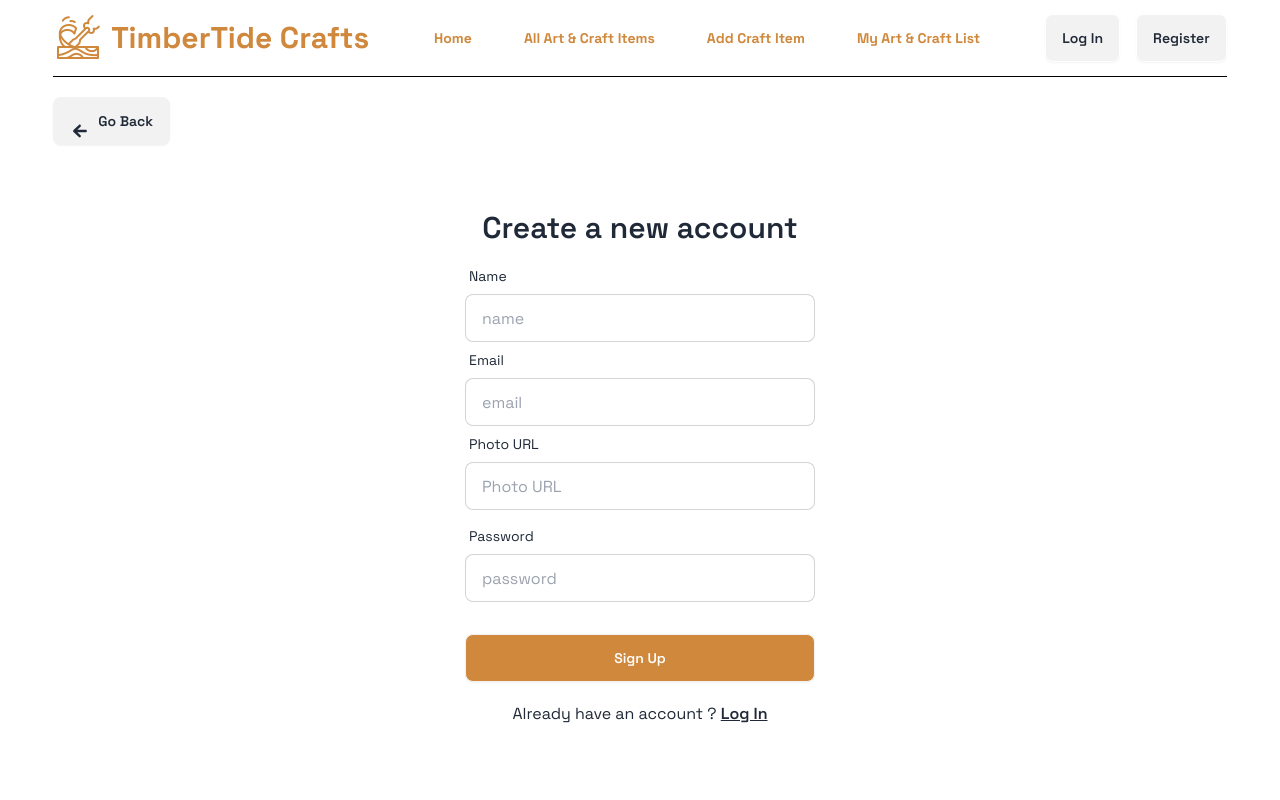
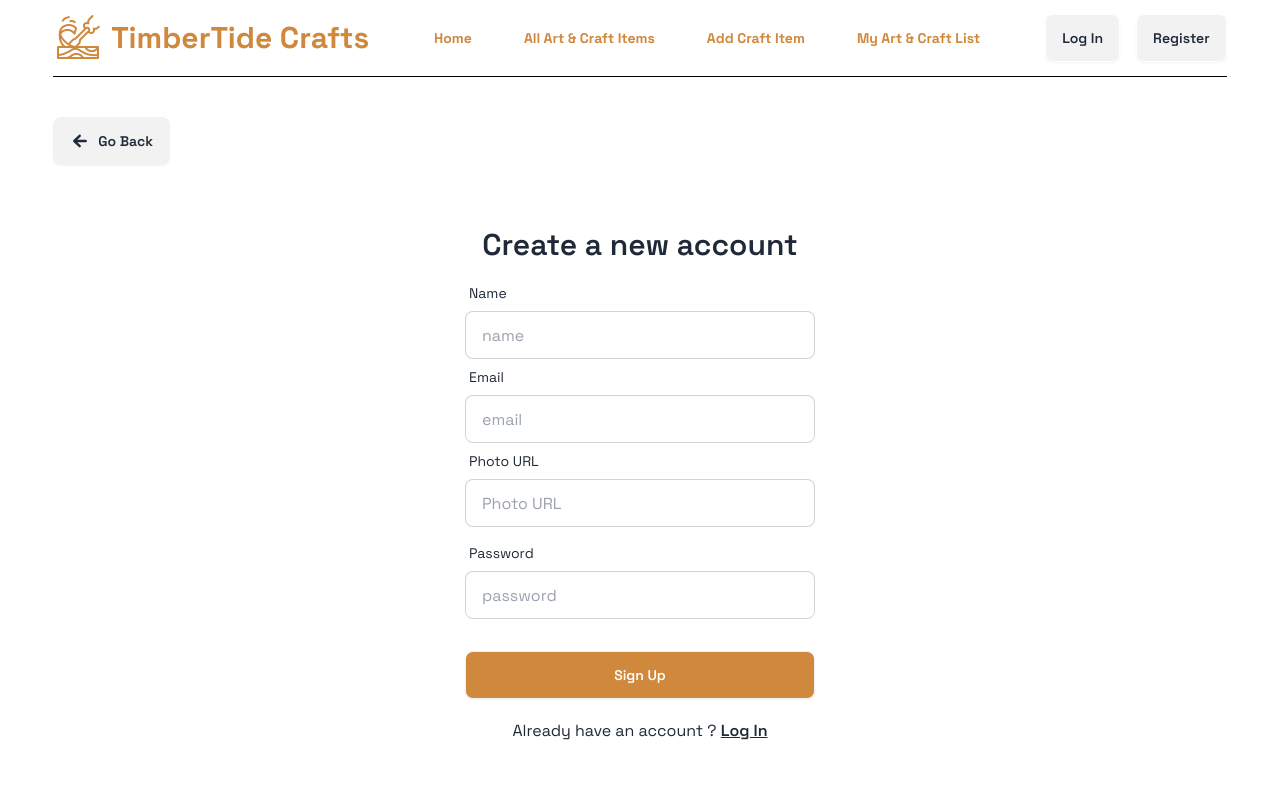
Before and after one commit to Shahriar-Samir/TimberTide-Crafts-Client, a React (Vite) app: page /signup in a window 1280 px wide. Shown: the top 800 px of the page. Built offline with nearby package versions, Linux system fonts and the light colour scheme; no server answers.

Commit message:
modified some buttons

```diff
--- a/src/components/login.jsx
+++ b/src/components/login.jsx
@@ -75,7 +75,7 @@ const Login = () => {
                 </HelmetProvider>
         <ToastContainer />
         <div className='w-11/12 mt-5 mx-auto max-w-[1200px]'>
-                <button className='btn' onClick={()=>  navigate(-1)}><IoMdArrowRoundBack className='text-xl mt-5'/> Go Back</button>
+                <button className='btn mt-5' onClick={()=>  navigate(-1)}><IoMdArrowRoundBack className='text-xl '/> Go Back</button>
             </div>
         <div className='flex justify-center items-center h-[80vh] mb-32'>
         <div className='w-11/12 max-w-[350px] flex flex-col items-center gap-5'>
--- a/src/components/register.jsx
+++ b/src/components/register.jsx
@@ -58,7 +58,7 @@ const Login = () => {
         <ToastContainer autoClose={2000}/>
 
         <div className='w-11/12 mt-5 mx-auto max-w-[1200px]'>
-                <button className='btn' onClick={()=>  navigate(-1)}><IoMdArrowRoundBack className='text-xl mt-5'/> Go Back</button>
+                <button className='btn mt-5' onClick={()=>  navigate(-1)}><IoMdArrowRoundBack className='text-xl '/> Go Back</button>
             </div>
         <div className='flex justify-center items-center h-[80vh] mb-32'>
         <div className='w-11/12 max-w-[350px] flex flex-col items-center gap-5'>
```
